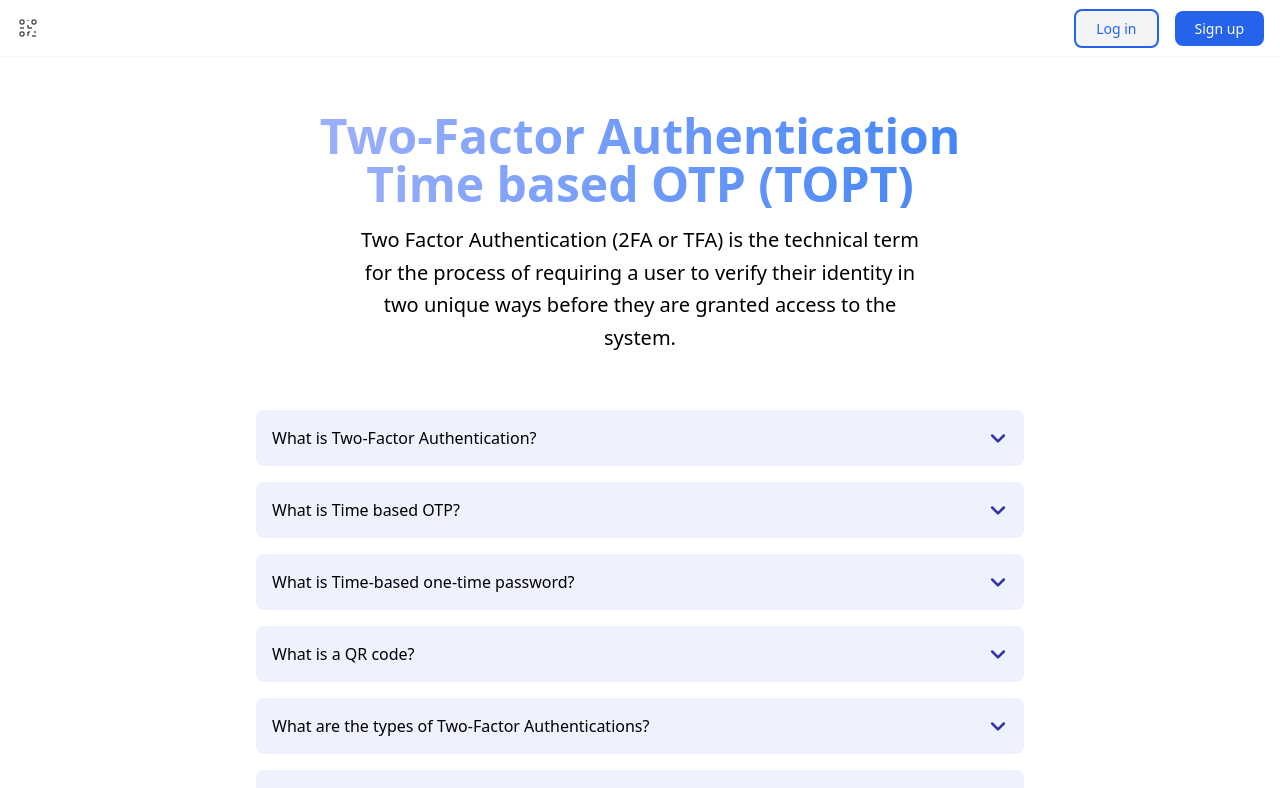
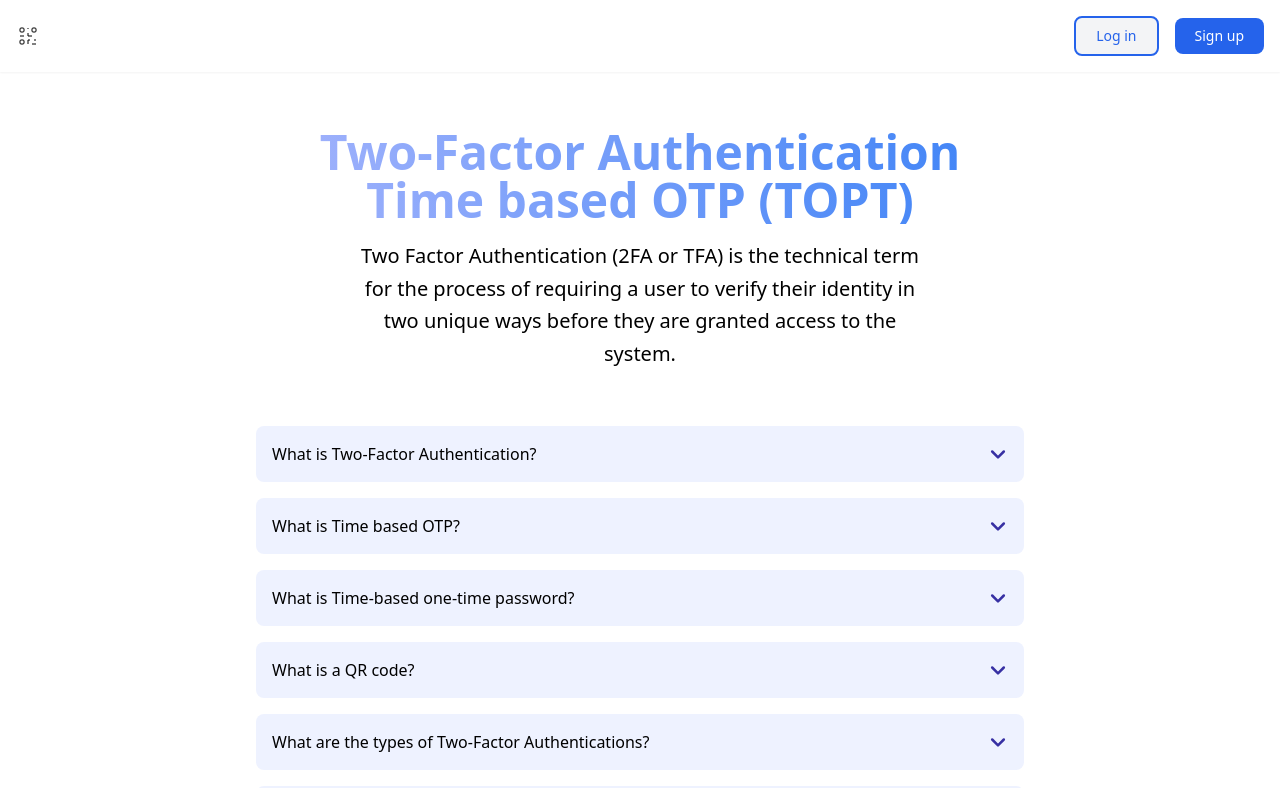
Before and after one commit to th3c0d3br34ker/learn-2fa-auth, a Next.js app: page / in a window 1280 px wide. Shown: the top 788 px of the page. Built offline with nearby package versions, Linux system fonts and the light colour scheme.

Commit message:
refactor: update next-link

```diff
--- a/container/header.js
+++ b/container/header.js
@@ -10,23 +10,29 @@
         </div>
 
         {isLoggedIn ? (
-          <Link href="/api/logout">
-            <a className="px-5 py-2 text-sm font-medium text-white bg-red-500 rounded-lg">
+          <Link
+            href="/api/logout"
+            className="px-5 py-2 text-sm font-medium text-white bg-red-500 rounded-lg">
+
               Log Out
-            </a>
+
           </Link>
         ) : (
           <div className="items-center justify-end flex-1 hidden space-x-4 sm:flex">
-            <Link href="/auth/login">
-              <a className="px-5 py-2 text-sm font-medium text-blue-600 bg-gray-100 rounded-lg border-2 border-blue-600">
+            <Link
+              href="/auth/login"
+              className="px-5 py-2 text-sm font-medium text-blue-600 bg-gray-100 rounded-lg border-2 border-blue-600">
+
                 Log in
-              </a>
+
             </Link>
 
-            <Link href="/auth/signup">
-              <a className="px-5 py-2 text-sm font-medium text-white bg-blue-600 rounded-lg">
+            <Link
+              href="/auth/signup"
+              className="px-5 py-2 text-sm font-medium text-white bg-blue-600 rounded-lg">
+
                 Sign up
-              </a>
+
             </Link>
           </div>
         )}
--- a/pages/auth/login.js
+++ b/pages/auth/login.js
@@ -82,8 +82,8 @@
 
           <p className="text-sm text-center text-gray-500">
             Don&apos;t have an account?{" "}
-            <Link href="/auth/signup">
-              <a className="underline text-indigo-700 font-bold">Sign Up</a>
+            <Link href="/auth/signup" className="underline text-indigo-700 font-bold">
+              Sign Up
             </Link>
           </p>
         </form>
--- a/pages/auth/signup.js
+++ b/pages/auth/signup.js
@@ -52,8 +52,8 @@
 
           <p className="text-sm text-center text-gray-500">
             Have an account?{" "}
-            <Link href="/auth/login">
-              <a className="underline text-indigo-700 font-bold">Login</a>
+            <Link href="/auth/login" className="underline text-indigo-700 font-bold">
+              Login
             </Link>
           </p>
         </form>
```
